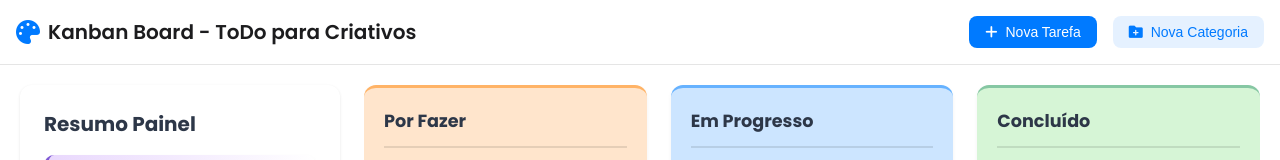
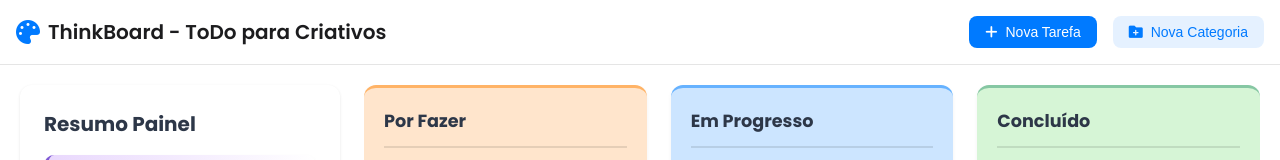
Before and after one commit to Pathink1973/ThinkBoard, a website: page index.html in a window 1280 px wide. Shown: the top 160 px of the page. Drawn offline with Linux system fonts and the light colour scheme.

Commit message:
Update index.html
update

```diff
--- a/index.html
+++ b/index.html
@@ -13,7 +13,7 @@
     <nav class="navbar">
         <div class="logo">
             <i class="fas fa-palette"></i>
-            <h1>Kanban Board - ToDo para Criativos</h1>
+            <h1>ThinkBoard - ToDo para Criativos</h1>
         </div>
         <div class="nav-buttons">
             <button id="addTaskBtn" class="btn primary">
```
